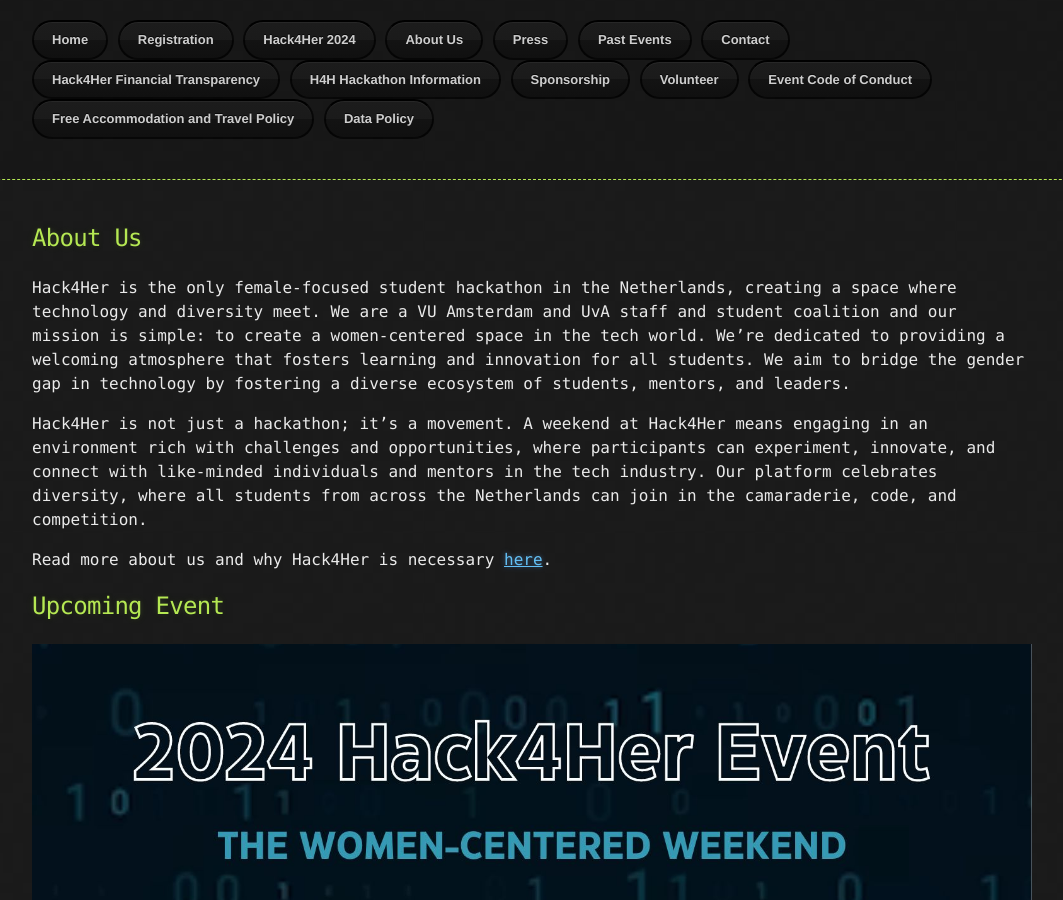
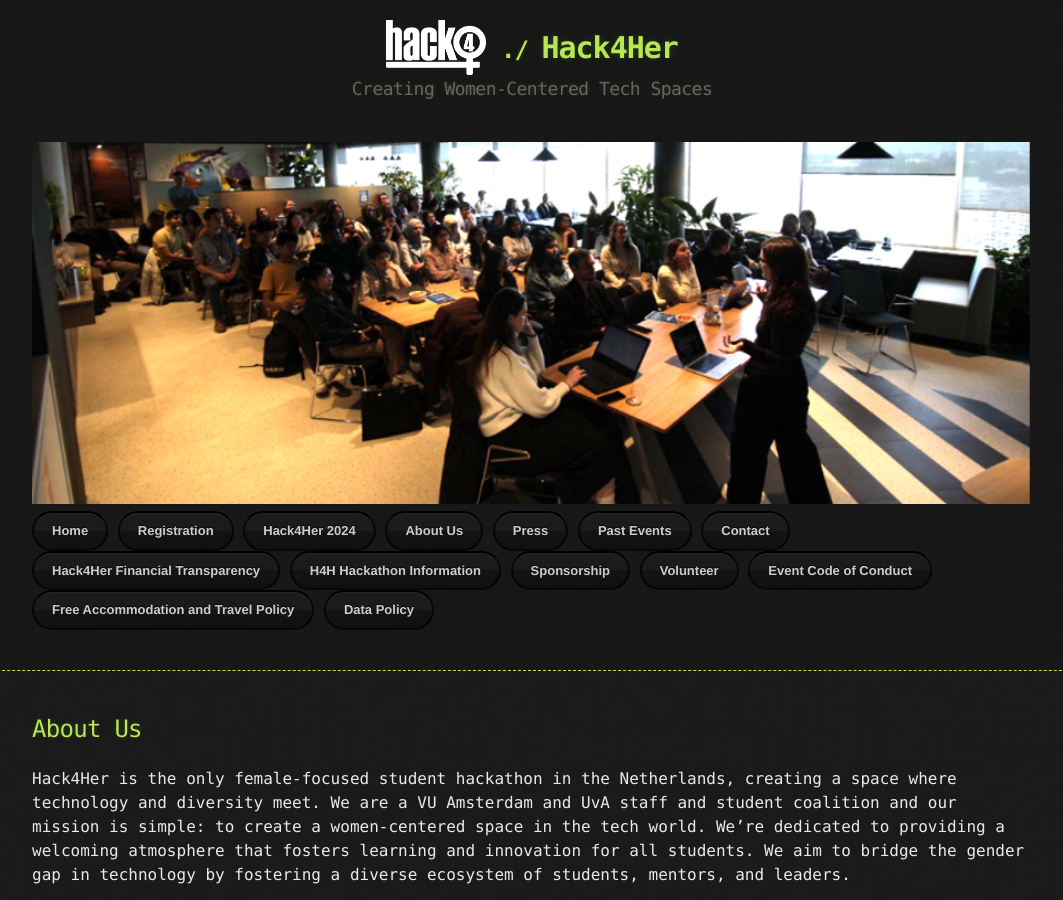
Before and after one commit to hack4her/hack4her.github.io, a Jekyll site: the page built from index.md, in a window 1280 px wide and 900 px high. Shown: the whole window, without its empty margins (108-1171 px from the left). Built offline with Jekyll 4.4.1, drawn with Linux system fonts in a browser that asks for light colours.

Commit message:
Update default.html

```diff
--- a/_layouts/default.html
+++ b/_layouts/default.html
@@ -18,6 +18,18 @@
           <h1>{{ site.title | default: site.github.repository_name }}</h1>
         </a>
         <h2>{{ site.description | default: site.github.project_tagline }}</h2> -->
+
+        <!-- Hero Section -->
+      <div class="hero-section" style="text-align: center;">
+        <div style="display: flex; align-items: center; justify-content: center;">
+          <img src="/assets/images/white.png" alt="Hack4Her Logo" style="max-width: 100px; height: auto; margin-right: 15px;"/> <!-- Adjust max-width as needed -->
+          <h1 style="margin: 0;">Hack4Her</h1>
+        </div>
+        <h2>Creating Women-Centered Tech Spaces</h2>
+        <!-- Banner Image -->
+        <img src="/assets/images/planery.png" alt="Banner Background" style="width: 100%; height: auto; margin-top: 20px;"/>
+      </div>
+
 
         <section id="downloads">
           {% if site.show_downloads %}
```
